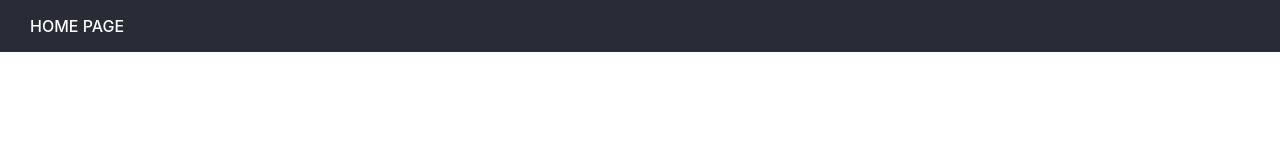
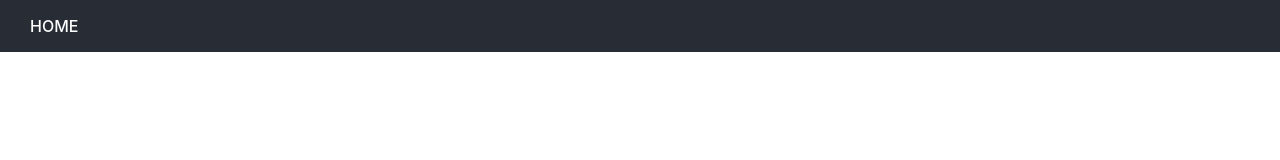
Before and after one commit to EIG6-Geocommuns/lidarviz-front, a React (Create React App) app: page / in a window 1280 px wide. Shown: the top 160 px of the page. Built offline with nearby package versions, Linux system fonts and the light colour scheme.

Commit message:
core: install react-routing

```diff
--- a/package.json
+++ b/package.json
@@ -12,6 +12,7 @@
     "@types/react-dom": "^18.0.9",
     "react": "^18.2.0",
     "react-dom": "^18.2.0",
+    "react-router-dom": "^6.4.4",
     "react-scripts": "5.0.1",
     "typescript": "^4.9.3",
     "web-vitals": "^2.1.4"
--- /dev/null
+++ b/src/components/Header/Header.css
@@ -0,0 +1,9 @@
+.header {
+  background-color: #282c34;
+  min-height: 51px;
+  display: flex;
+  color: white;
+  padding-left: 30px;
+  text-transform: uppercase;
+  font-weight: 500;
+}
--- /dev/null
+++ b/src/components/Header/Header.tsx
@@ -0,0 +1,16 @@
+import React from "react";
+import "./Header.css";
+
+type Props = {
+  title: string;
+};
+
+const Header = ({ title }: Props) => {
+  return (
+    <header className="header">
+      <p>{title}</p>
+    </header>
+  );
+};
+
+export default Header;
--- a/src/index.tsx
+++ b/src/index.tsx
@@ -1,13 +1,20 @@
 import React from "react";
 import ReactDOM from "react-dom/client";
 import "./index.css";
-import App from "./App";
+import { createBrowserRouter, RouterProvider } from "react-router-dom";
+import Home from "./pages/Home/Home";
+import MapExtentSelector from "./pages/MapExtentSelector/MapExtentSelector";
+
+const router = createBrowserRouter([
+  { path: "/", element: <Home /> },
+  { path: "/definition-emprise", element: <MapExtentSelector /> },
+]);
 
 const root = ReactDOM.createRoot(
   document.getElementById("root") as HTMLElement
 );
 root.render(
   <React.StrictMode>
-    <App />
+    <RouterProvider router={router} />
   </React.StrictMode>
 );
--- a/src/App.css
+++ b/src/pages/Home/Home.css
@@ -3,16 +3,6 @@
   height: 100%;
   display: flex;
   flex-direction: column;
-}
-
-.header {
-  background-color: #282c34;
-  min-height: 51px;
-  display: flex;
-  color: white;
-  padding-left: 30px;
-  text-transform: uppercase;
-  font-weight: 500;
 }
 
 .body {
--- a/src/App.tsx
+++ b/src/pages/Home/Home.tsx
@@ -1,18 +1,17 @@
 import React from "react";
-import "./App.css";
+import Header from "../../components/Header/Header";
+import "./Home.css";
 
-const App = () => {
+const Home = () => {
   return (
     <div className="app">
-      <header className="header">
-        <p>Home Page</p>
-      </header>
+      <Header title={"Home"} />
 
       <main className="body">
         <h1>Géocommuns LiDAR HD</h1>
         <img
           id="itowns-img"
-          src={require("./assets/img/itowns_logo.png")}
+          src={require("../../assets/img/itowns_logo.png")}
           alt="logo iTowns"
         />
         <div className="buttons">
@@ -26,4 +25,4 @@ const App = () => {
   );
 };
 
-export default App;
+export default Home;
--- /dev/null
+++ b/src/pages/MapExtentSelector/MapExtentSelector.tsx
@@ -0,0 +1,7 @@
+import React from "react";
+
+const MapExtentSelector = () => {
+  return <div>MapExtentSelector</div>;
+};
+
+export default MapExtentSelector;
```
Also changed, not shown: 1 other file (tests, documents, lock files or other folders).
